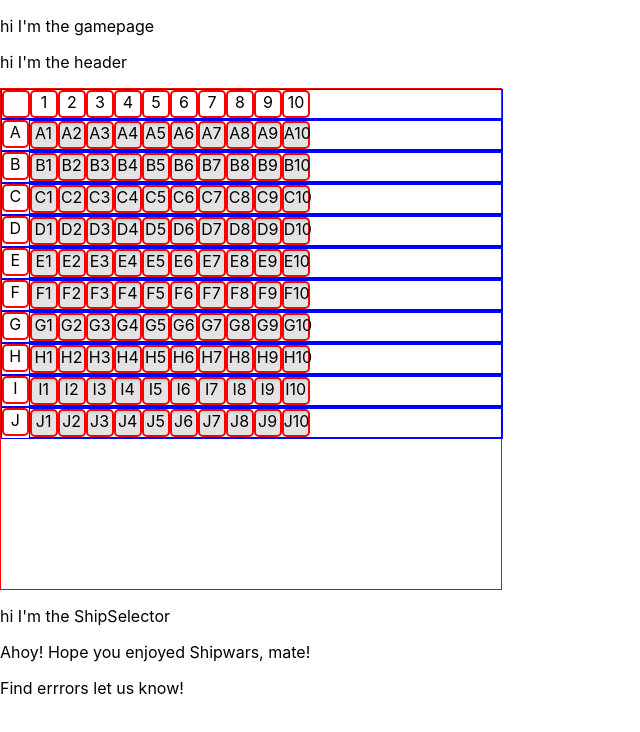
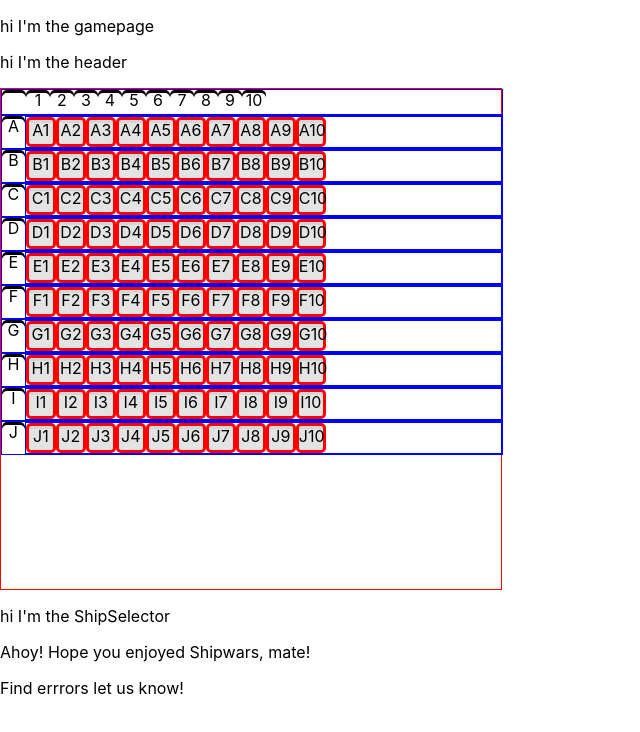
Before and after one commit to hilwat/shipwars, a React (Create React App) app: page / in a window 1280 px wide. Shown: the top 732 px of the page, without its empty margins (0-640 px from the left). Built offline with nearby package versions, Linux system fonts and the light colour scheme.

Commit message:
console clicking

```diff
--- a/src/Gamepage/Board.js
+++ b/src/Gamepage/Board.js
@@ -18,15 +18,15 @@ const ColumnHeader = () => {
 	const headerArray = Array(11)
 	headerArray.fill(1)
 	const something = headerArray.map((thing , index) =>
-		index > 0  ? <div className="square">{index}</div> : <div className="square"></div>
+		index > 0  ? <div className="board-square board-header">{index}</div> : <div className="board-square board-header"></div>
 	)
-	return <div className="row">{something}</div>
+	return <div className="board-row">{something}</div>
 }
 
 function GridColumns(props) {
   const rows = props.rows
   const columns = rows.map((row, rowNumber) =>
-	<div className="row"><div className="square">{numberToLetterSpecial(rowNumber)}</div><GridRow grids={rows} rowNumber={rowNumber + 1}/></div>
+	<div className="board-row"><div className="board-square board-header">{numberToLetterSpecial(rowNumber)}</div><GridRow grids={rows} rowNumber={rowNumber + 1}/></div>
 	)
   return columns
 }
@@ -34,7 +34,8 @@ function GridColumns(props) {
 function Grid(props) {
 	const columnNumber = props.columnNumber
 	const rowLetter = props.rowLetter
-	return <div className="square unselected">{rowLetter}{columnNumber+1}</div>
+	const onClick = () => console.log(columnNumber, rowLetter)
+	return <div className="board-square board-unselected" onClick={onClick}>{rowLetter}{columnNumber+1}</div>
 }
 
 function GridRow(props) {
@@ -44,7 +45,7 @@ function GridRow(props) {
 	const gridItems = grids.map((grid, columnNumber) =>
 		<Grid columnNumber={columnNumber} rowLetter={rowLetter}/>
   )
-  return <div className="row">{gridItems}</div>
+  return <div className="board-row">{gridItems}</div>
 }
 function Board(){
   const rowArray = Array(10)
--- a/src/Gamepage/GridSquare.css
+++ b/src/Gamepage/GridSquare.css
@@ -1,22 +1,25 @@
-.square {
+.board-square {
 	height: 1.5rem;
 	width: 1.5rem;
 	border-radius: 5px;
-	border: 2px solid red;
-
+	border: 2px;
+}
+.board-header{
+	box-shadow: inset 0 3px 0 0;
 }
 
-.unselected {
+.board-unselected {
 	background: #E3E3E3;
 	box-shadow: inset 0 3px 0 0 rgba(0,0,0,0.06);
+	border: solid red;
 }
-.row {
+.board-row {
 	display: flex;
 	flex-direction: row;
 	border: 1px blue solid;
 	width: 500px;
 }
-.column {
+.board-column {
 	display: flex;
 	flex-direction: column;
 	border: 1px red solid;
```
